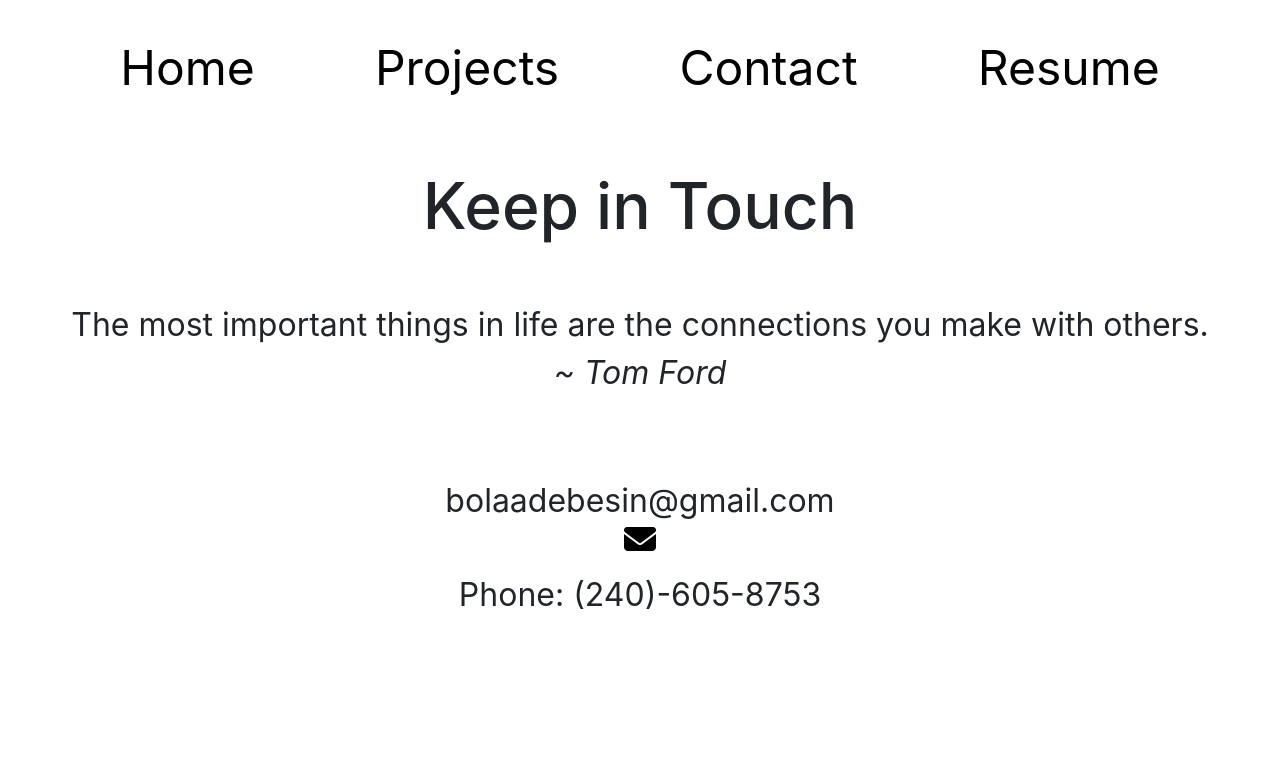
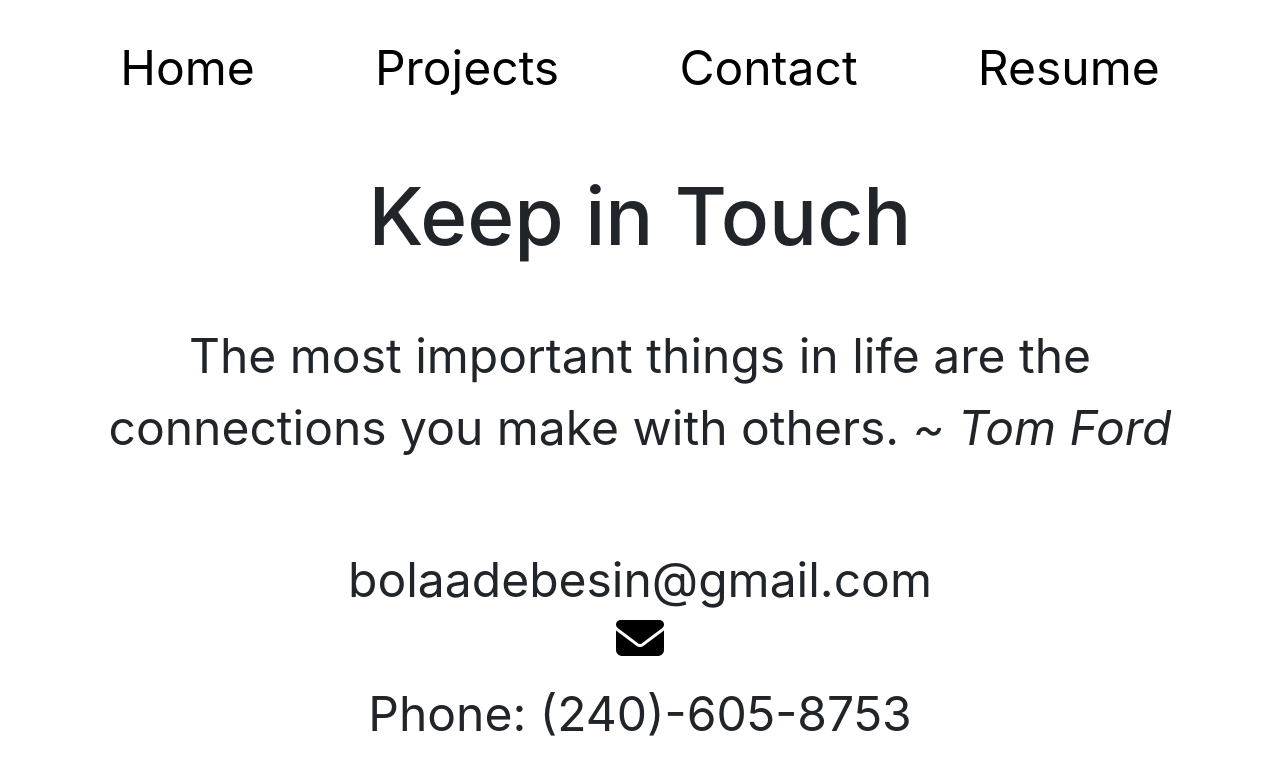
Before and after one commit to MobolanleAdebesin/MobolanleAdebesin.github.io, a React (Create React App) app: page /Contact in a window 1280 px wide. Shown: the top 774 px of the page. Built offline with nearby package versions, Linux system fonts and the light colour scheme.

Commit message:
Included media query breakpoint for 1024px screen size for the Contact page

```diff
--- a/src/components/Contact.css
+++ b/src/components/Contact.css
@@ -32,3 +32,19 @@
     font-size: 2rem;
   }
 }
+@media all and (min-width: 1024px) {
+  .Contact-header {
+    font-size: 5rem;
+  }
+  .Contact-quote {
+    font-size: 3rem;
+    padding: 3rem;
+  }
+  .fa-envelope {
+    font-size: 3rem;
+  }
+  .Contact-email,
+  .Contact-phone {
+    font-size: 3rem;
+  }
+}
```
